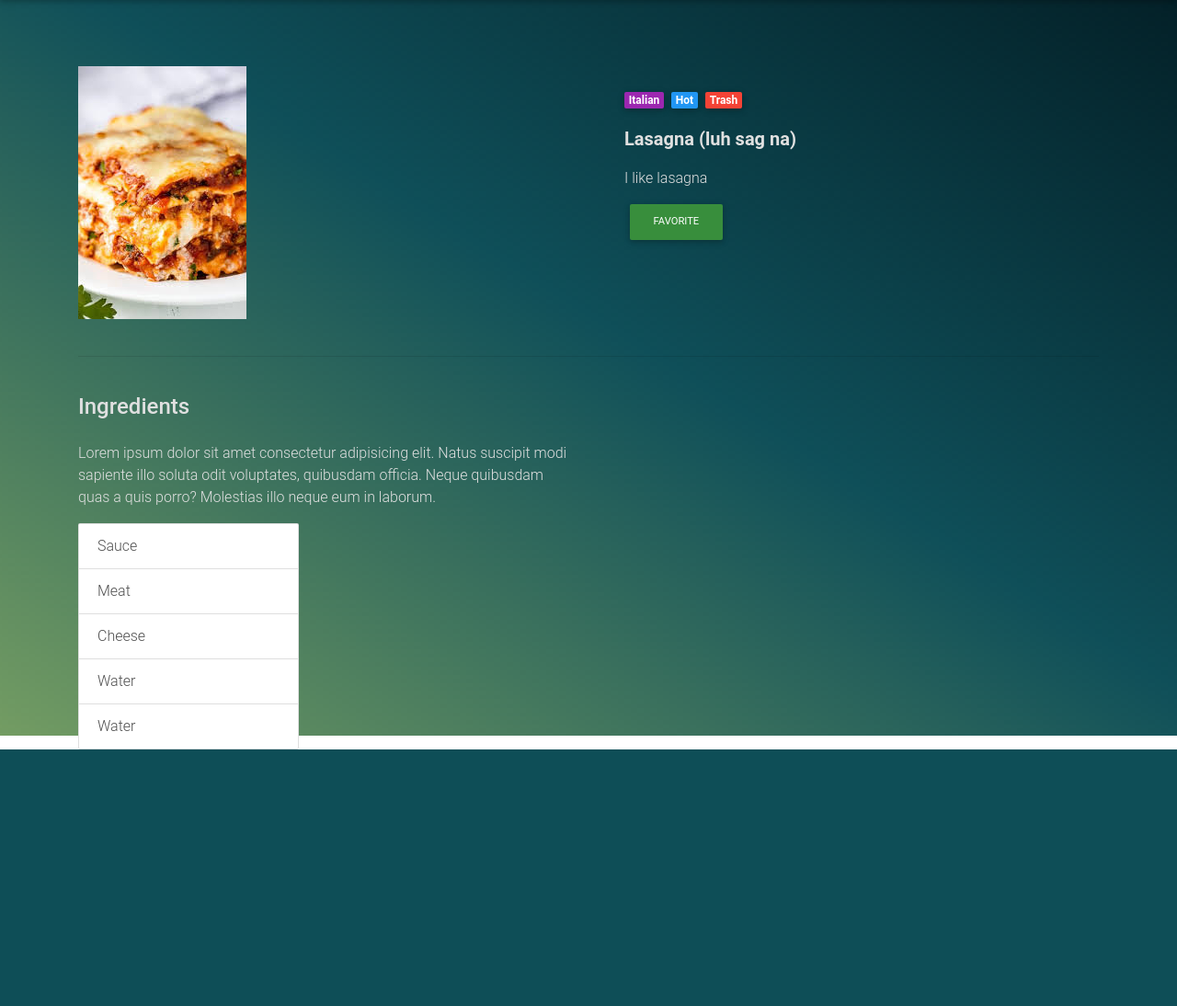
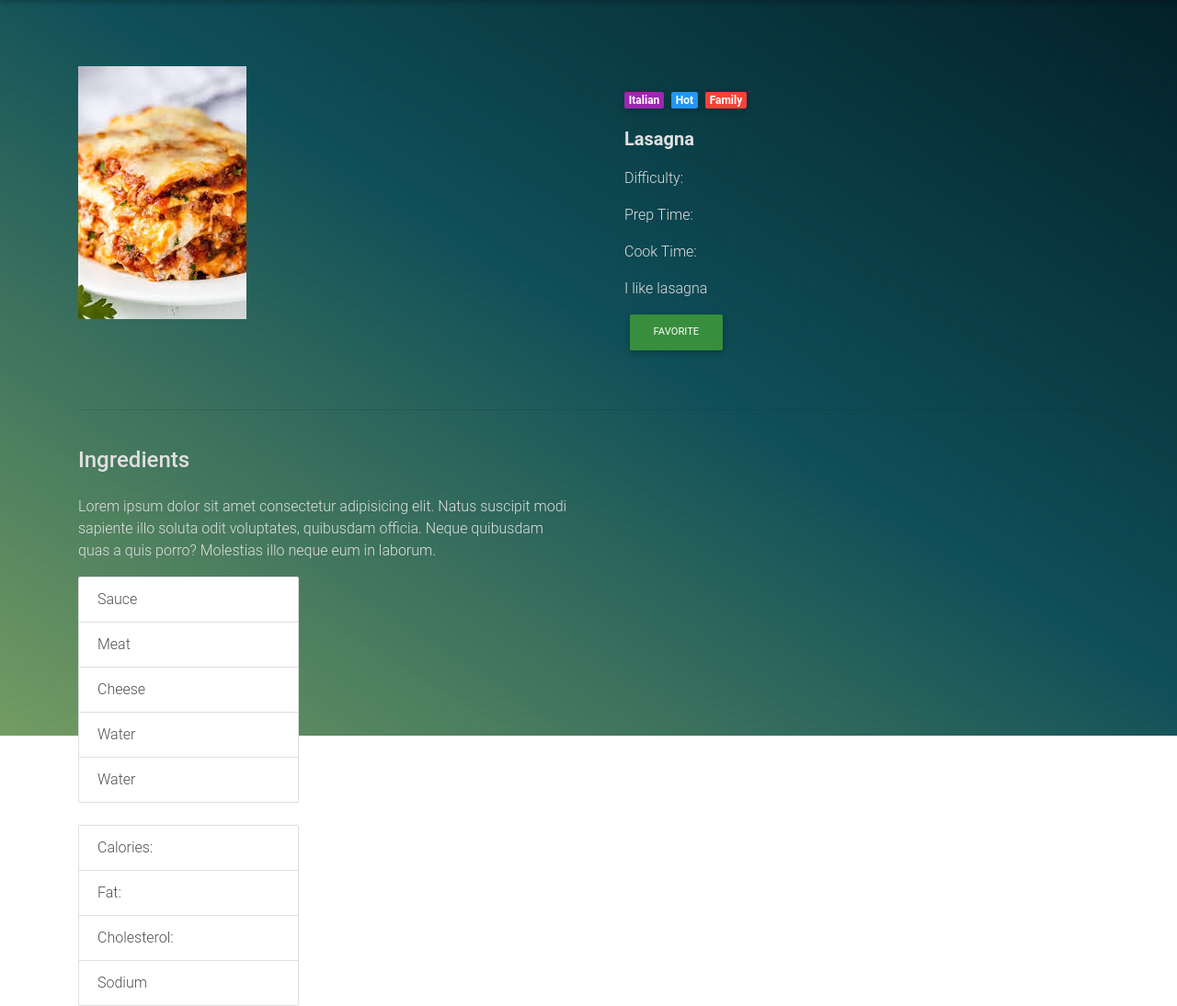
Before and after one commit to abigehl/Cs307GroupProject, a Flask app: template templates/recipespage.html in a window 1280 px wide. Shown: the part 58-1152 px from the top of the page at 92% size. Before the commit the page ends 873 px from the top, so only its background shows below. Run offline with Flask 2, Linux system fonts and the light colour scheme; the template is opened without the code that fills it, so the values that code supplies are empty; some libraries are stand-ins or nearby versions.

Commit message:
added nutrition info on createrecipe and recipespage

```diff
--- a/templates/recipespage.html
+++ b/templates/recipespage.html
@@ -96,14 +96,16 @@
                             <span class="badge blue mr-1">Hot</span>
                         </a>
                         <a href="">
-                            <span class="badge red mr-1">Trash</span>
+                            <span class="badge red mr-1">Family</span>
                         </a>
                     </div>
 
                     <p class="lead font-weight-bold text-light">
-                        Lasagna (luh sag na)
+                        Lasagna
                     </p>
-
+                    <p class="text-light">Difficulty:</p>
+                    <p class="text-light">Prep Time:</p>
+                    <p class="text-light">Cook Time:</p>
                     <!--<p class="lead font-weight-bold">Description</p>-->
 
                     <p class="text-light">I like lasagna</p>
@@ -152,6 +154,13 @@
             <li class="list-group-item">Water</li>
             <li class="list-group-item">Water</li>
         </ul>
+        <br>
+        <ul class="list-group " style="width:30vh">
+                <li class="list-group-item">Calories:</li>
+                <li class="list-group-item">Fat:</li>
+                <li class="list-group-item">Cholesterol:</li>
+                <li class="list-group-item">Sodium</li>
+            </ul>
         <!--Grid row-->
         <div class="row wow fadeIn">
 
```
Also changed, not shown: templates/createrecipe.html (+10 -0 lines).
